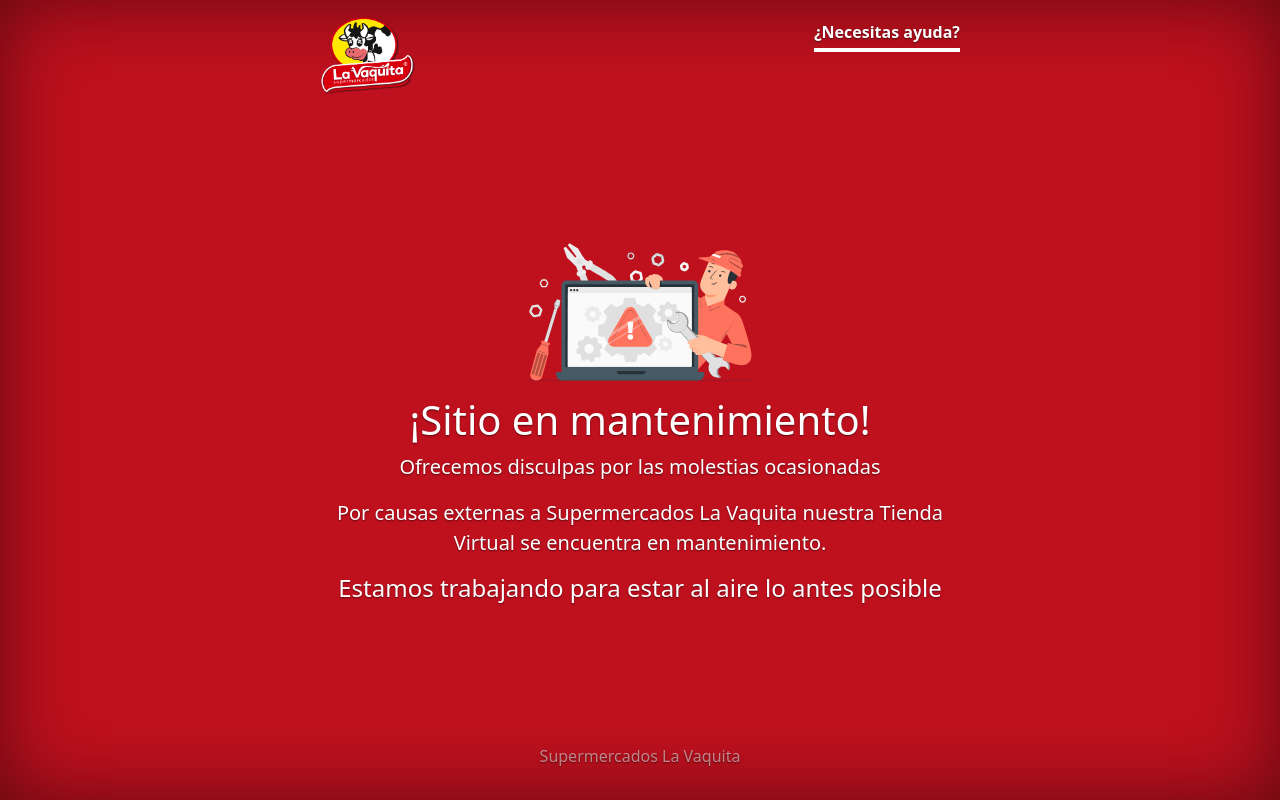
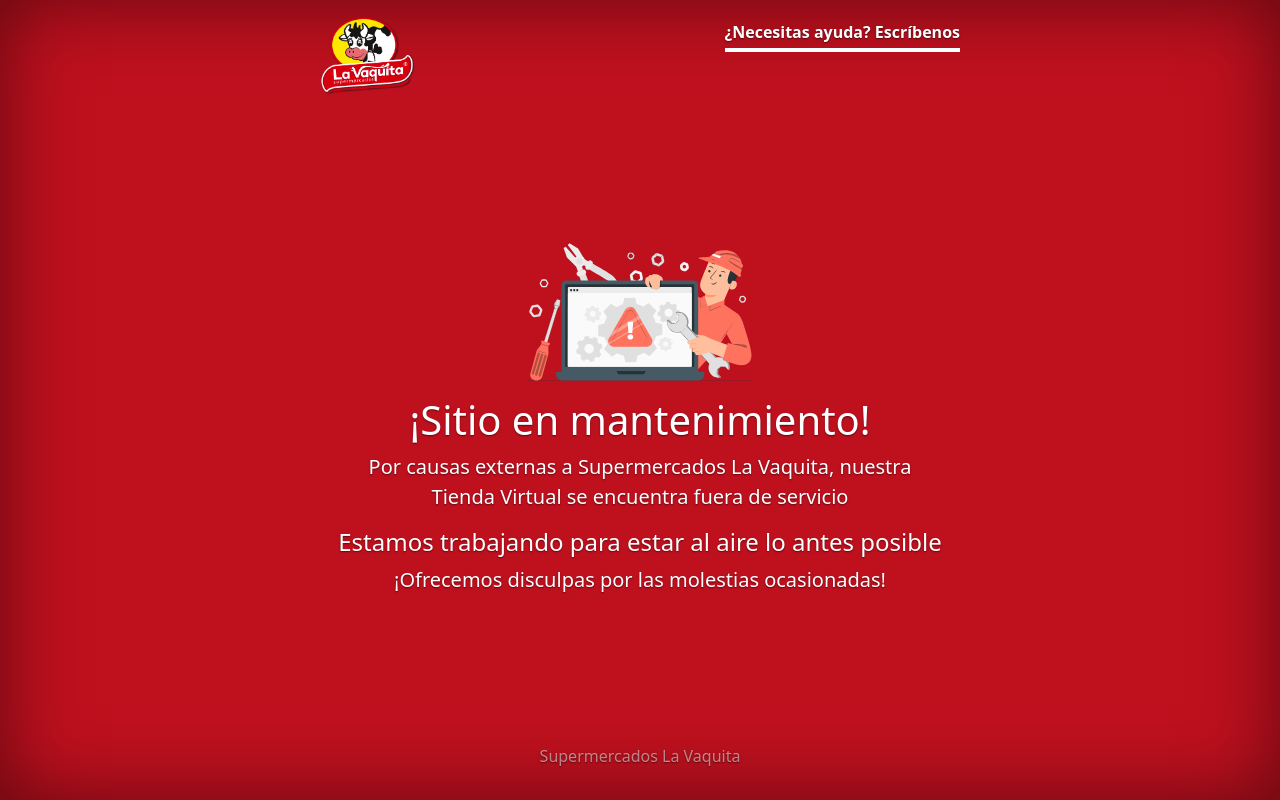
Before and after one commit to groelffi13/down, a plain HTML site: page index.html in a window 1280 px wide. Drawn offline with nearby package versions, Linux system fonts and the light colour scheme.

Commit message:
Update index.html
Ajustes de texto

```diff
--- a/index.html
+++ b/index.html
@@ -1,5 +1,5 @@
 <!doctype html>
-<html lang="en" class="h-100" data-bs-theme="auto">
+<html lang="es" class="h-100" data-bs-theme="auto">
   <head>
     <meta charset="utf-8">
     <meta name="viewport" content="width=device-width, initial-scale=1">
@@ -17,17 +17,17 @@
     <div>
       <h3 class="float-md-start mb-0"><img src="logo-la-vaquita.png" style="max-width:95px;" alt="Logo Supermercados La Vaquita"></h3>
       <nav class="nav nav-masthead justify-content-center float-md-end">
-        <a class="nav-link fw-bold py-1 px-0 active" aria-current="page" href="https://api.whatsapp.com/send?phone=+573165291216&text=Acepto%20t%C3%A9rminos%20y%20condiciones%20y%20Pol%C3%ADtica%20de%20privacidad%20de%20mis%20datos" target="_blank">¿Necesitas ayuda?</a>
+        <a class="nav-link fw-bold py-1 px-0 active" aria-current="page" href="https://api.whatsapp.com/send?phone=+573165291216&text=Acepto%20t%C3%A9rminos%20y%20condiciones%20y%20Pol%C3%ADtica%20de%20privacidad%20de%20mis%20datos" target="_blank">¿Necesitas ayuda? Escríbenos</a>
       </nav>
     </div>
   </header>
 
   <main class="px-3">
-    <img src="mantenimiento.svg" alt="" style="max-width:250px ;">
+    <img src="mantenimiento.svg" alt="" style="max-width:250px;">
     <h1>¡Sitio en mantenimiento!</h1>
-    <p class="lead">Ofrecemos disculpas por las molestias ocasionadas</p>
-    <p class="lead">Por causas externas a Supermercados La Vaquita nuestra Tienda Virtual se encuentra en mantenimiento.</p>
+    <p class="lead">Por causas externas a Supermercados La Vaquita, nuestra Tienda Virtual se encuentra fuera de servicio</p>
     <h2 class="h4">Estamos trabajando para estar al aire lo antes posible</h2>
+    <p class="lead">¡Ofrecemos disculpas por las molestias ocasionadas!</p>
 
   </main>
 
```
